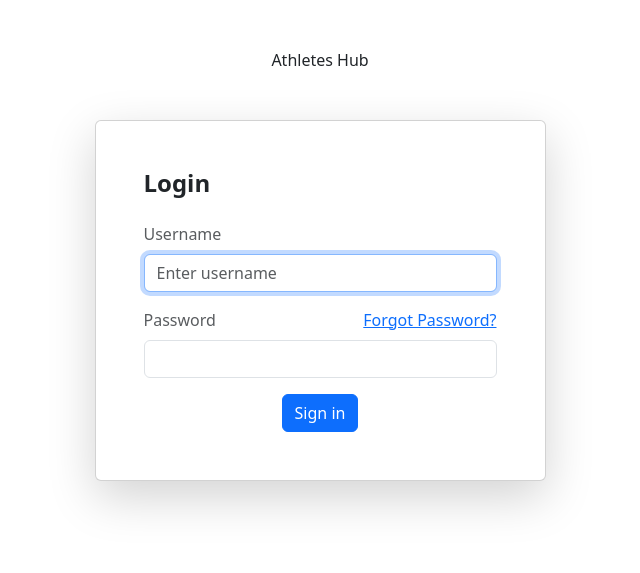
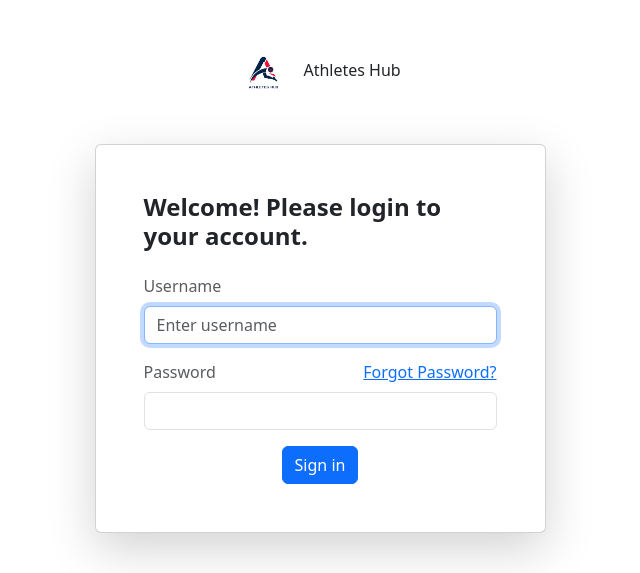
Before and after one commit to Geff115/athletes_hub, a Flask app: page /auth/login in a window 1280 px wide. Shown: the top 573 px of the page, without its empty margins (320-960 px from the left). Run offline with Flask 3, Linux system fonts and the light colour scheme.

Commit message:
Update: Added Athletes Hub logo to the login page as well as its css style for the logo

```diff
--- /dev/null
+++ b/app/static/css/login.css
@@ -0,0 +1,7 @@
+
+.logo {
+	width: 50px;
+	height: auto;
+	margin-right: 10px;
+	border-radius: 5px;
+}
--- a/app/templates/login.html
+++ b/app/templates/login.html
@@ -8,17 +8,19 @@
     <!-- Bootstrap 5 CSS -->
     <link href="https://cdn.jsdelivr.net/npm/bootstrap@5.3.0-alpha3/dist/css/bootstrap.min.css" rel="stylesheet">
     <link rel="icon" href="{{ url_for('static', filename='favicon.ico') }}">
+    <link rel="stylesheet" href="{{ url_for('static', filename='css/login.css') }}">
 </head>
 <body>
     <div class="container">
         <div class="row justify-content-sm-center h-100">
             <div class="col-xxl-4 col-xl-5 col-lg-5 col-md-7 col-sm-9">
                 <div class="text-center my-5">
+		    <img src="../static/img/Athletes_hub_logo2.png" alt="Athletes Hub logo" class="logo">
                     <span class="navbar-brand mb-0 h1">Athletes Hub</span>
                 </div>
                 <div class="card shadow-lg">
                     <div class="card-body p-5">
-                        <h2 class="fs-4 card-title fw-bold mb-4">Login</h2>
+                        <h2 class="fs-4 card-title fw-bold mb-4">Welcome! Please login to your account.</h2>
 
 			<!-- Flash messages -->
 			{% with messages = get_flashed_messages(with_categories=True) %}
```
